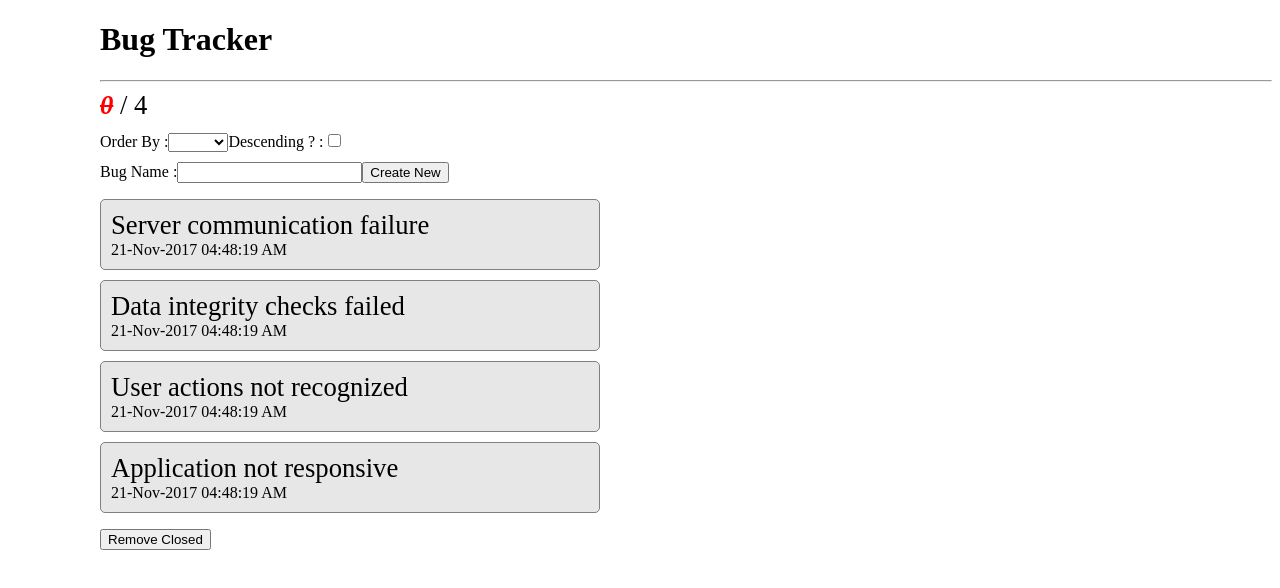
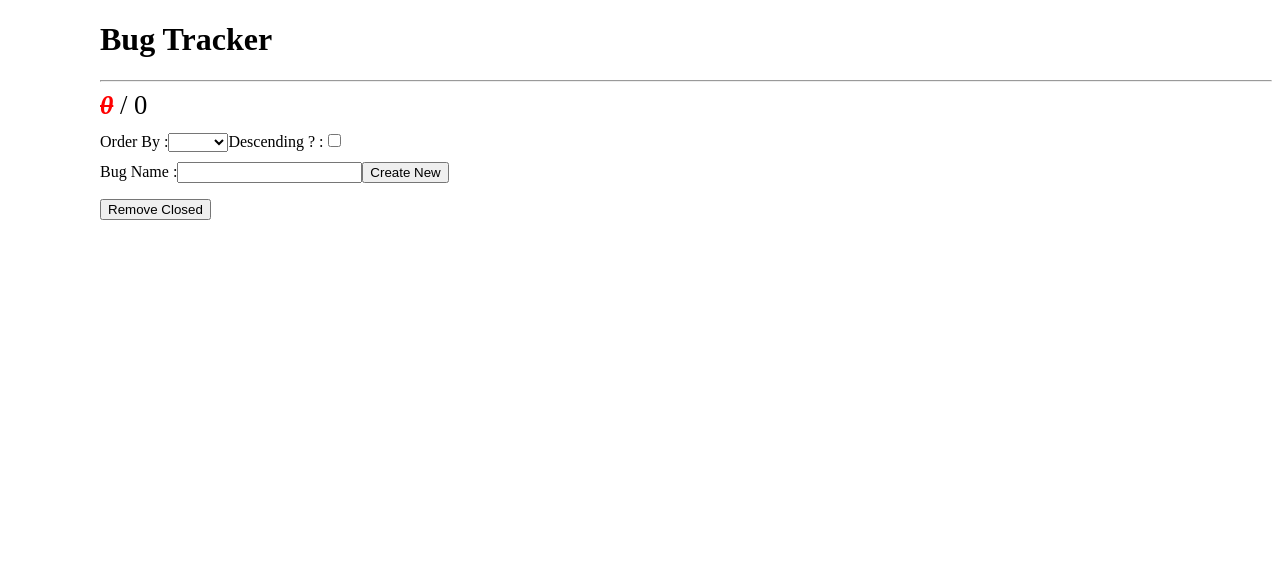
Before and after one commit to tkmagesh/CreditSuisse-Angular4-Nov-2017, an Angular app in the folder bug-tracker-app/: page / in a window 1280 px wide. Shown: the top 588 px of the page. Built offline with nearby package versions, Linux system fonts and the light colour scheme.

Commit message:
Day-02 Complete

```diff
--- a/bug-tracker-app/src/app/bugTracker/bugTracker.component.ts
+++ b/bug-tracker-app/src/app/bugTracker/bugTracker.component.ts
@@ -55,10 +55,7 @@ export class BugTrackerComponent{
 	newBugName : string = '';
 
 	constructor(private bugOperations : BugOperationsService){
-		this.bugs.push(this.bugOperations.createNew('Server communication failure'));
-		this.bugs.push(this.bugOperations.createNew('Data integrity checks failed'));
-		this.bugs.push(this.bugOperations.createNew('User actions not recognized'));
-		this.bugs.push(this.bugOperations.createNew('Application not responsive'));
+
 	}
 
 	onCreateClick(){
```
Also changed, not shown: 1 other file (tests, documents, lock files or other folders).
